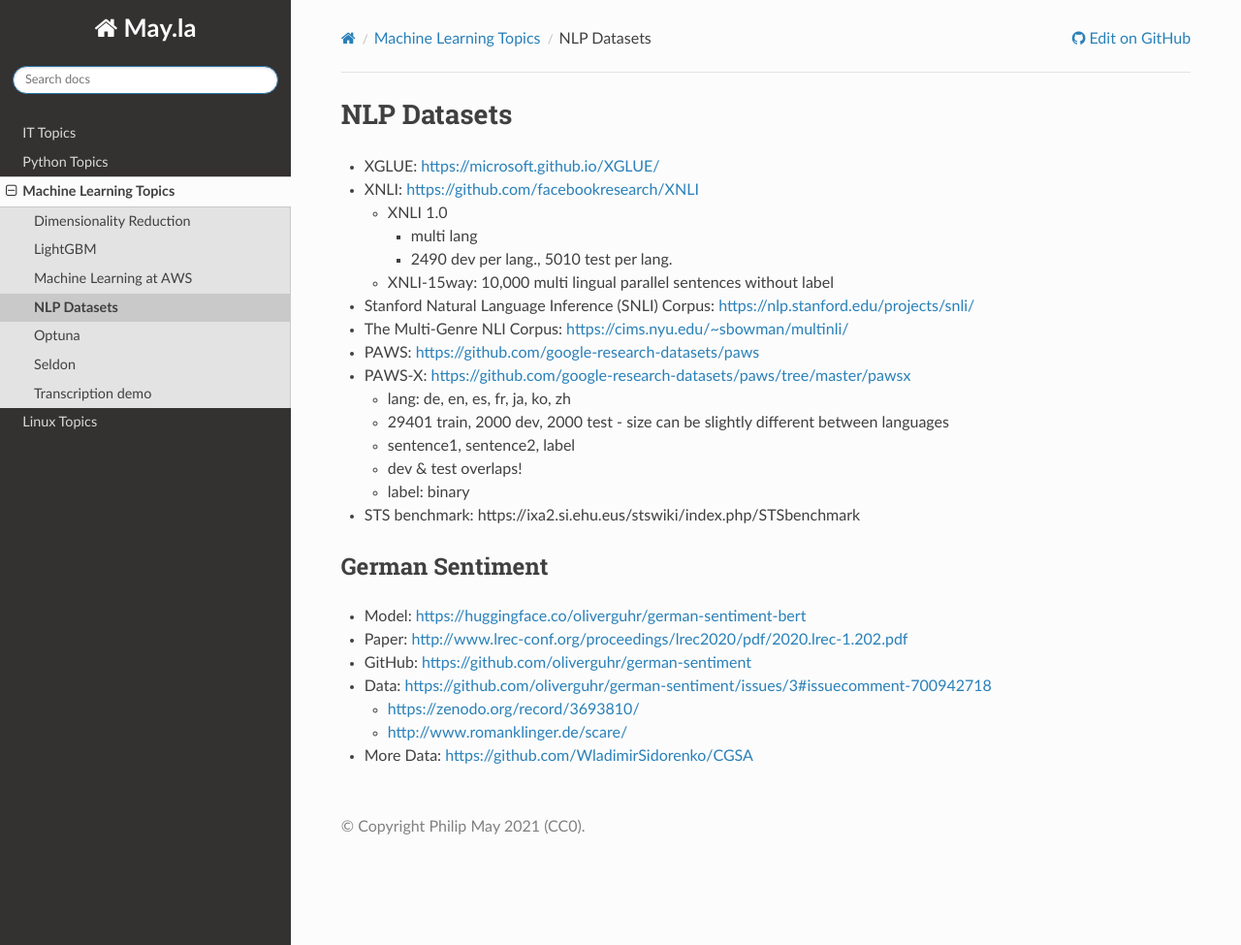
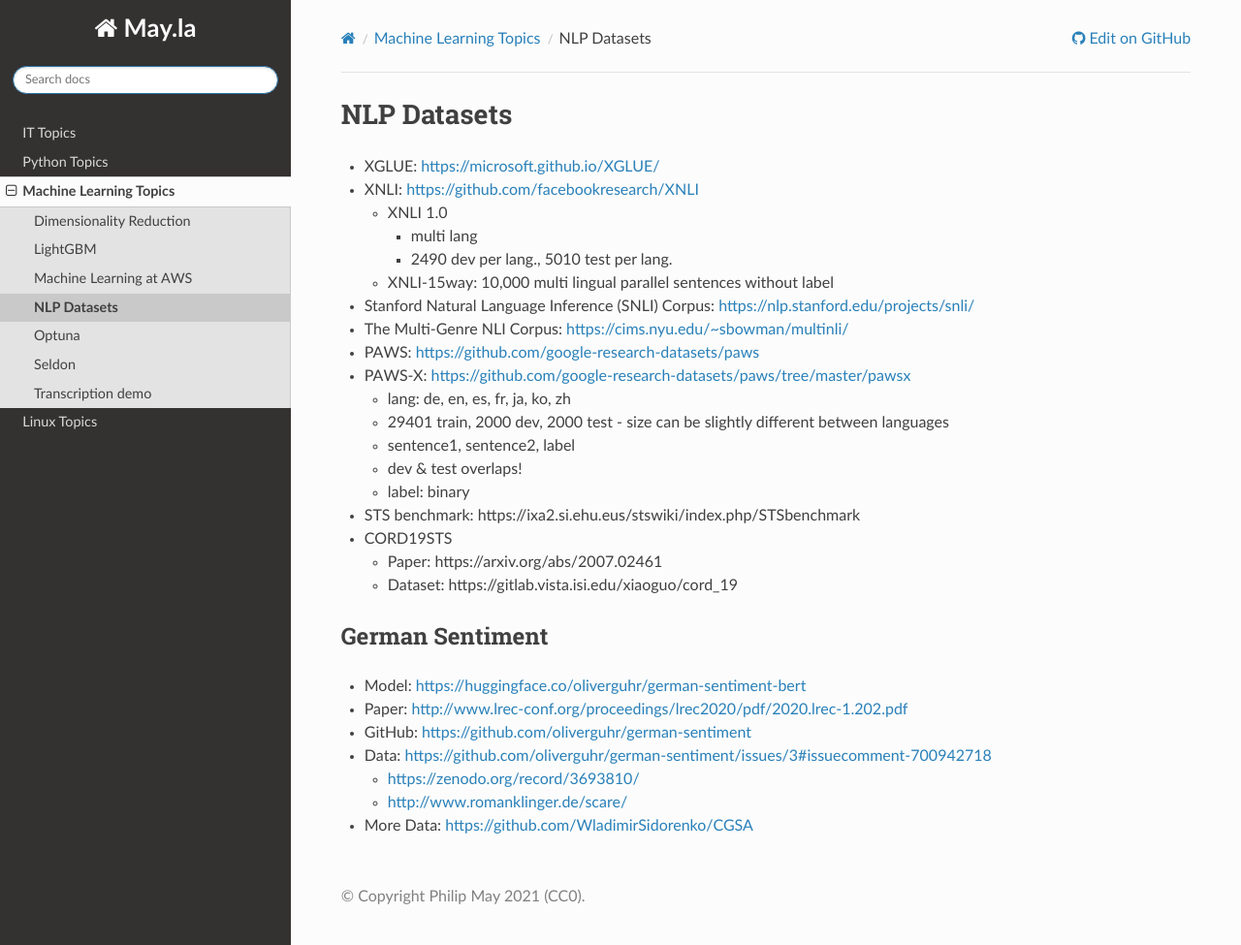
Before and after one commit to PhilipMay/May.la, a Sphinx documentation site: the page built from source/ml/nlp-datasets.md, in a window 1280 px wide and 975 px high. Shown: the whole window at 97% size. Built offline with Sphinx 7.4.7 and the Read the Docs theme 2.0.0, drawn with Linux system fonts in a browser that asks for light colours.

Commit message:
Update nlp-datasets.md

```diff
--- a/source/ml/nlp-datasets.md
+++ b/source/ml/nlp-datasets.md
@@ -15,6 +15,9 @@
   * dev & test overlaps!
   * label: binary
 * STS benchmark: https://ixa2.si.ehu.eus/stswiki/index.php/STSbenchmark
+* CORD19STS
+  * Paper: https://arxiv.org/abs/2007.02461
+  * Dataset: https://gitlab.vista.isi.edu/xiaoguo/cord_19
 
 ## German Sentiment
 * Model: <https://huggingface.co/oliverguhr/german-sentiment-bert>
```
